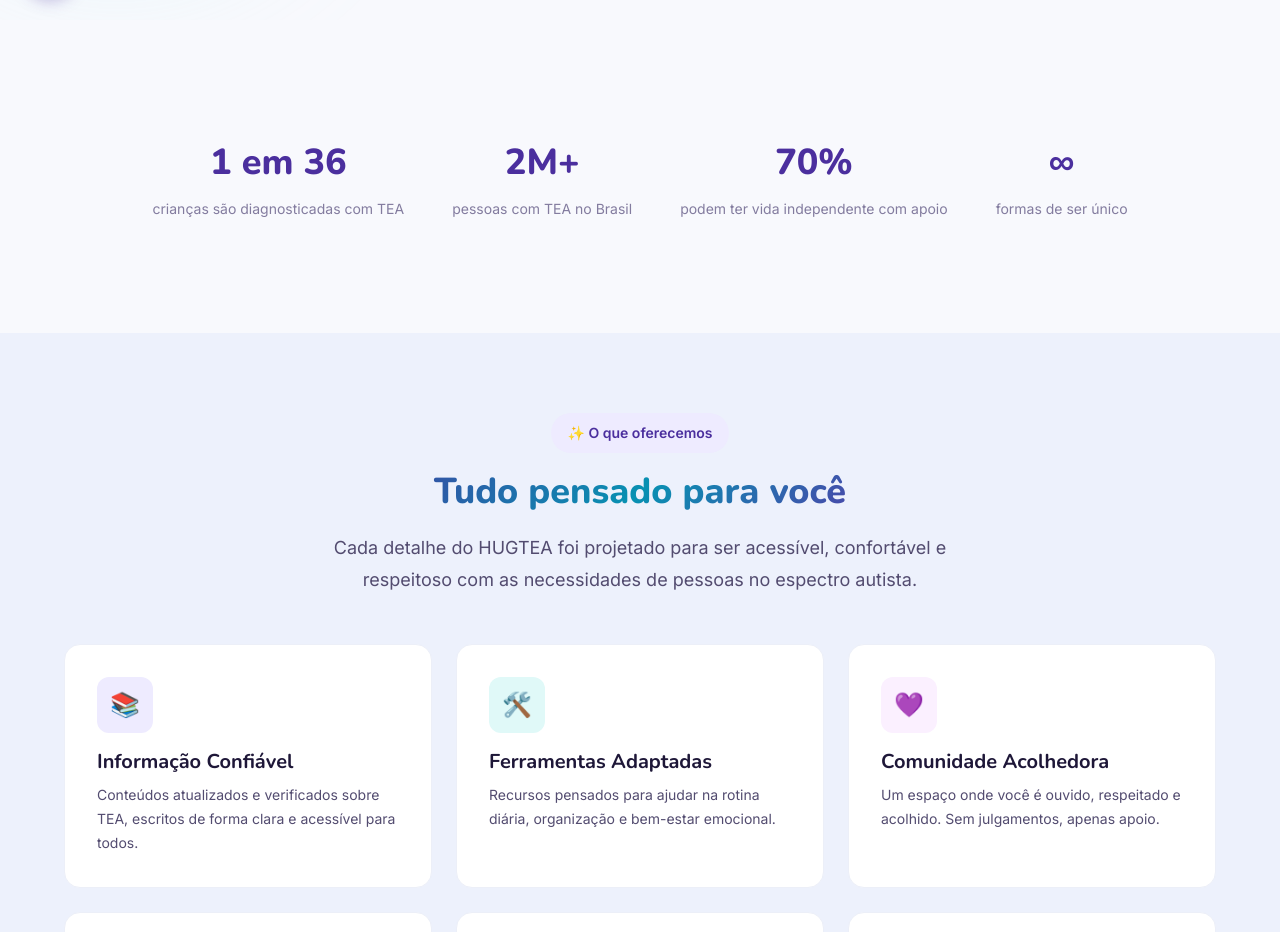
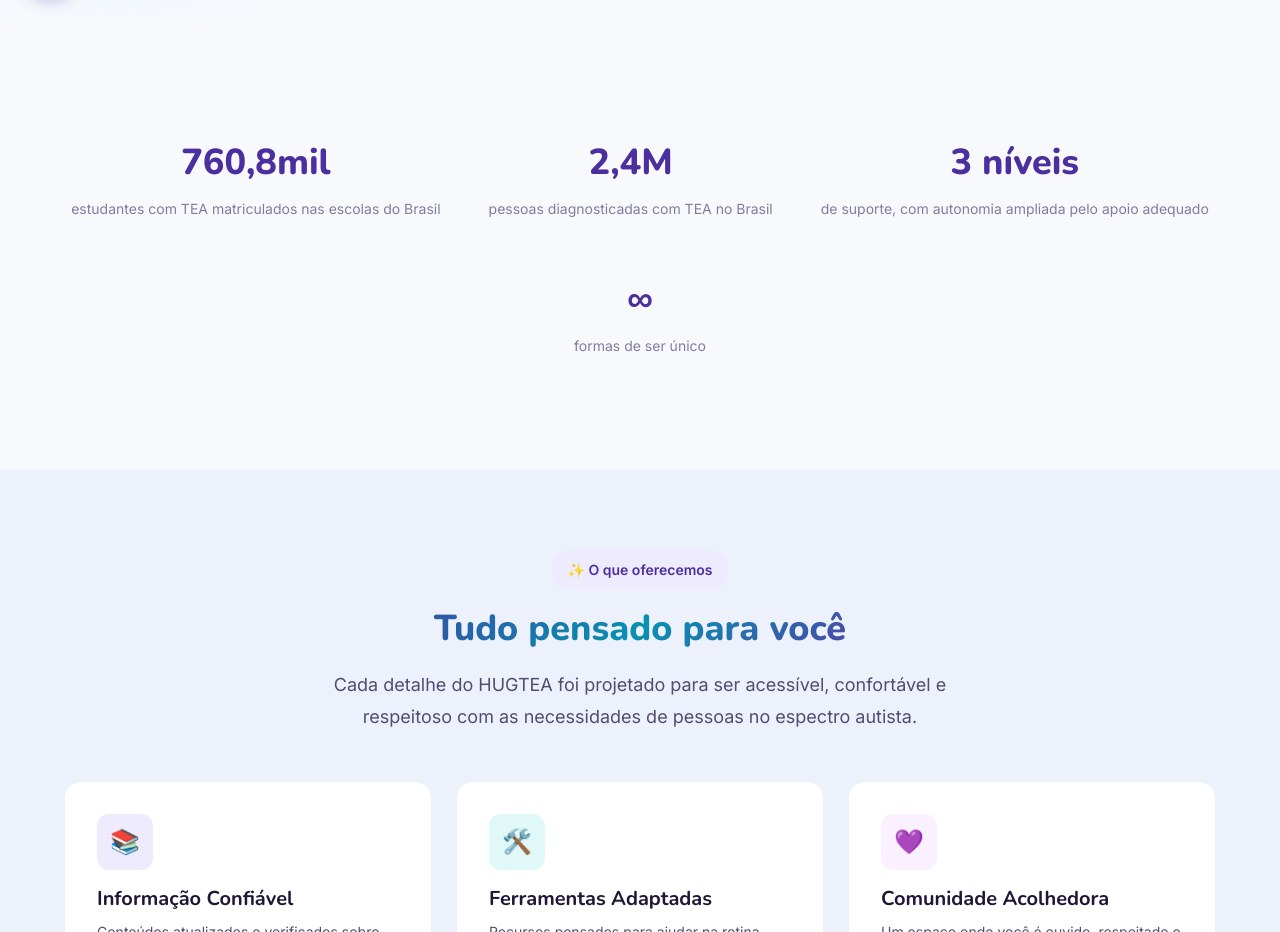
Before and after one commit to luizasoaresmarttins/HUGTEA, a plain HTML site: page index.html in a window 1280 px wide. Shown: the part 780-1712 px from the top of the page. Drawn offline with nearby package versions, Linux system fonts and the light colour scheme.

Commit message:
atualizamos

```diff
--- a/index.html
+++ b/index.html
@@ -85,16 +85,16 @@
       <div class="container">
         <div class="stats animate-on-scroll">
           <div class="stat">
-            <div class="stat__number">1 em 36</div>
-            <div class="stat__label">crianças são diagnosticadas com TEA</div>
+            <div class="stat__number">760,8mil</div>
+            <div class="stat__label">estudantes com TEA matriculados nas escolas do Brasil</div>
           </div>
           <div class="stat">
-            <div class="stat__number">2M+</div>
-            <div class="stat__label">pessoas com TEA no Brasil</div>
+            <div class="stat__number">2,4M</div>
+            <div class="stat__label">pessoas diagnosticadas com TEA no Brasil</div>
           </div>
           <div class="stat">
-            <div class="stat__number">70%</div>
-            <div class="stat__label">podem ter vida independente com apoio</div>
+            <div class="stat__number">3 níveis</div>
+            <div class="stat__label">de suporte, com autonomia ampliada pelo apoio adequado</div>
           </div>
           <div class="stat">
             <div class="stat__number">∞</div>
```
